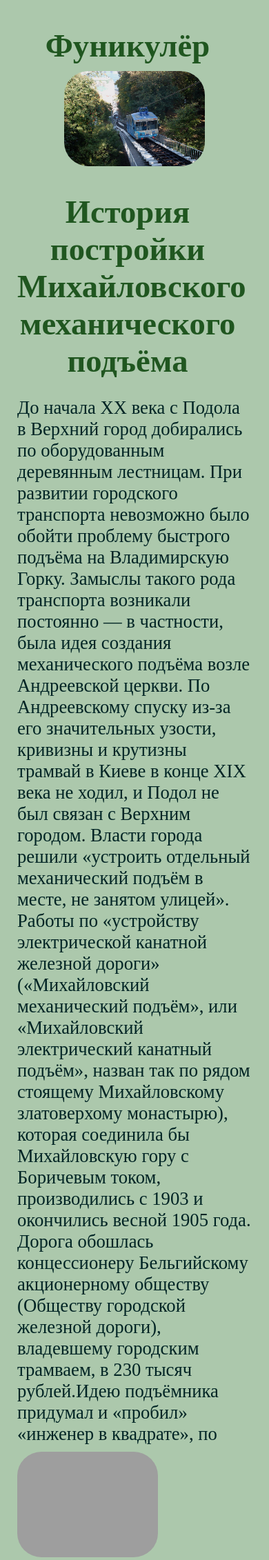
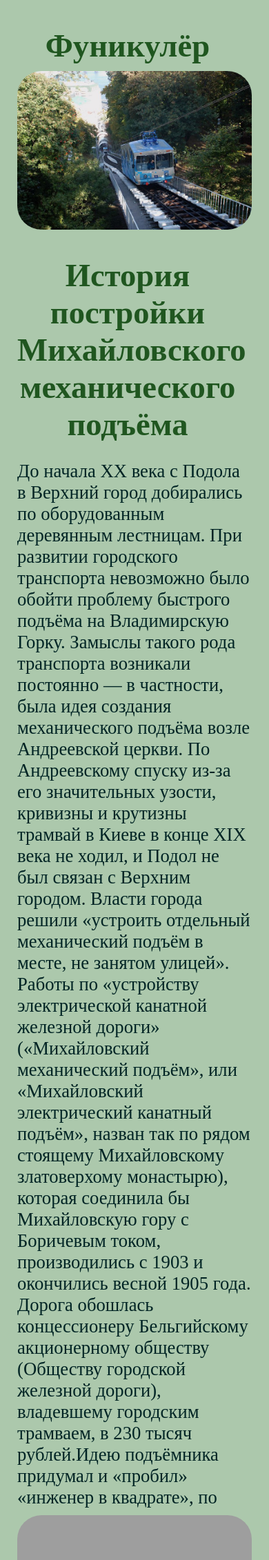
Before and after one commit to Andrey3952/andreyKiev2023.github.io, a PHP site: page /detail/Funicular.html in a window 390 px wide. Shown: the top 2262 px of the page at 69% size. Run offline with PHP 8.4, Linux system fonts and the light colour scheme; grey boxes are pictures that could not be loaded.

Commit message:
Update styles.css

```diff
--- a/css/styles.css
+++ b/css/styles.css
@@ -131,5 +131,13 @@ a:hover {
 		color: #002121;
 		padding: 2px;
 	}
+	img{
+    		border-radius: 35px;
+    		margin-right: auto;
+    		margin-left: auto;
+		display: block;
+		height: 100%;
+		width: 100%;
+}
 
 }
```
